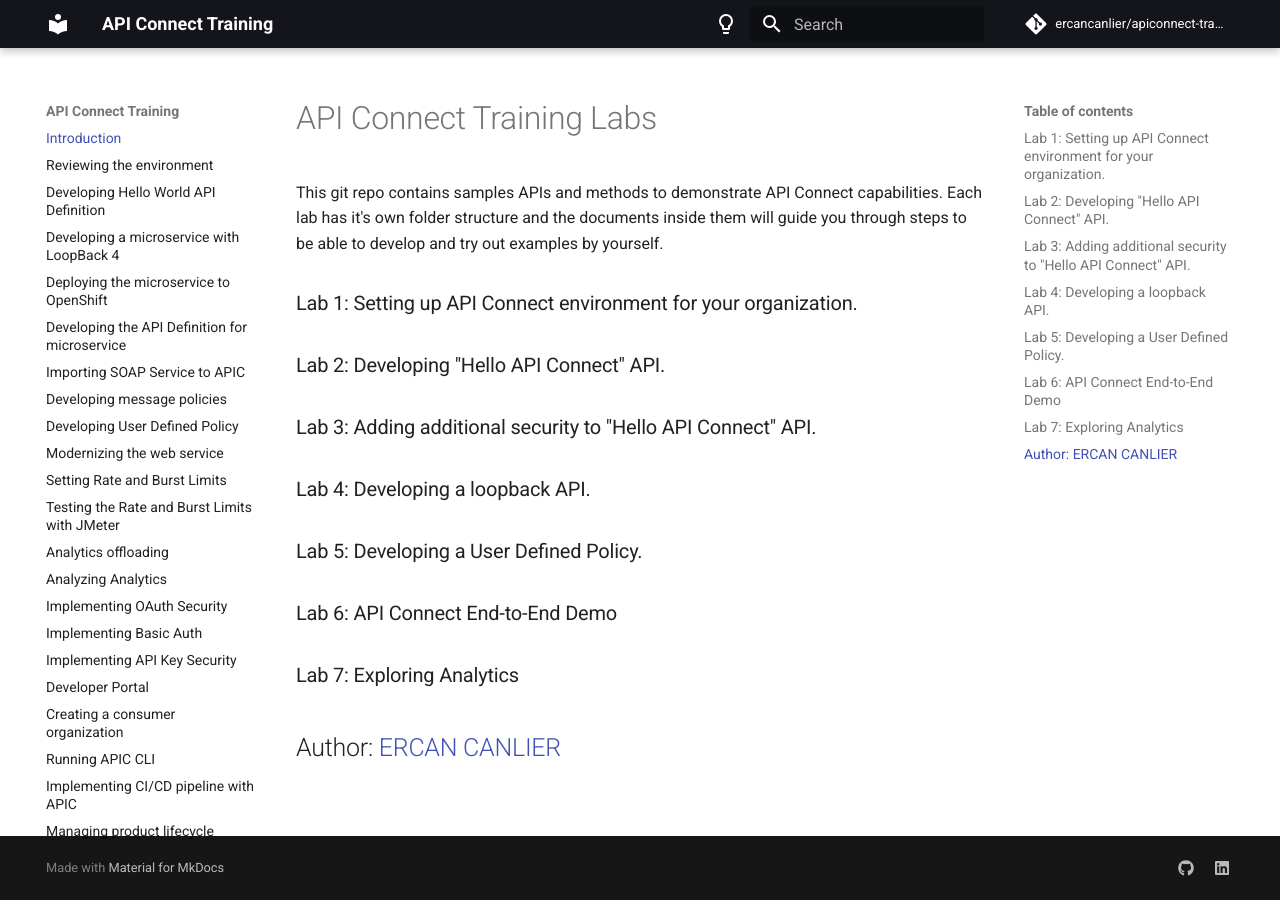
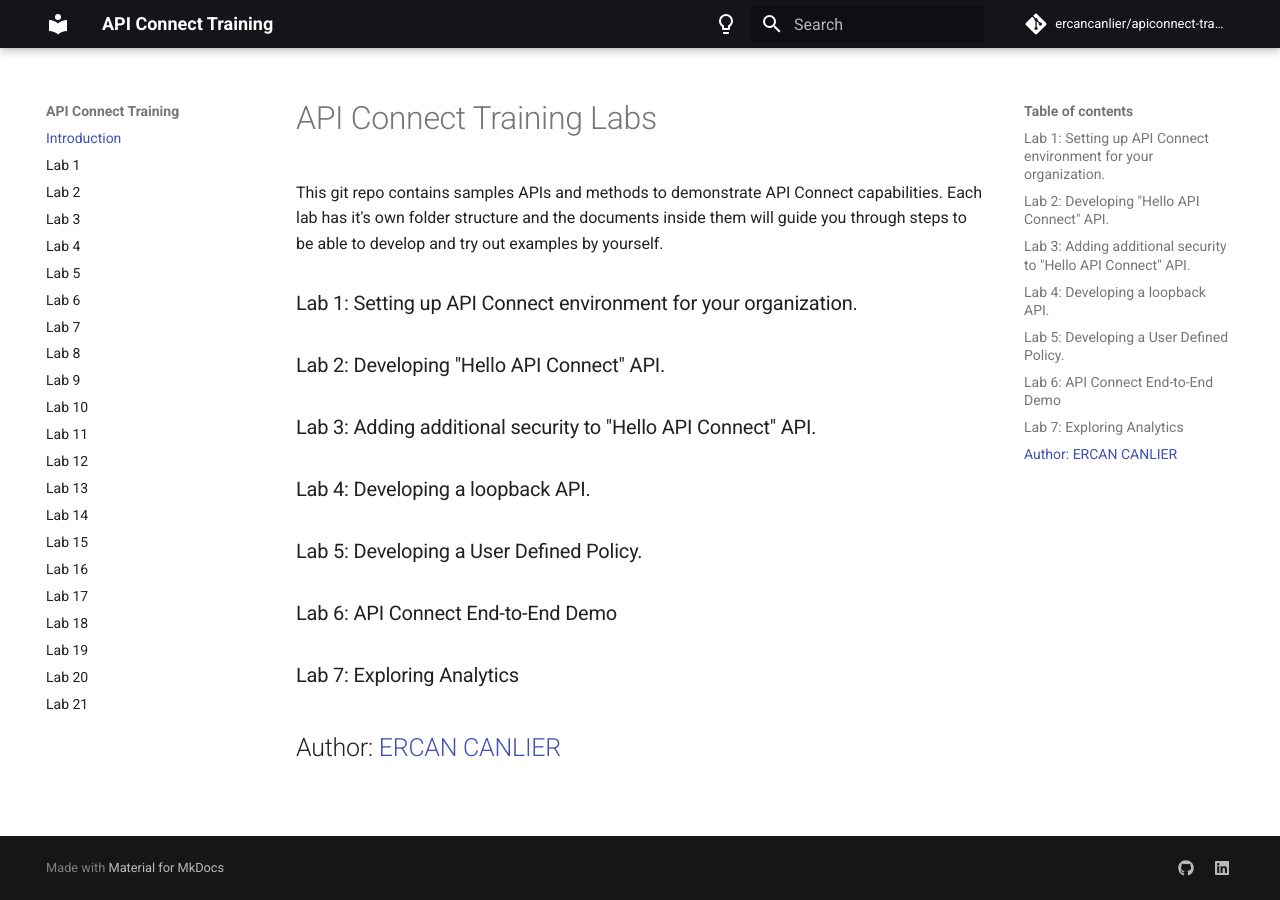
Before and after one commit to ercancanlier/apiconnect-training, an MkDocs documentation site: the page built from content/index.md, in a window 1280 px wide. Built offline with MkDocs 1.6.1 and Material for MkDocs 9.7.7, drawn with Linux system fonts in a browser that asks for light colours; comment, search, counter and statistics services are not loaded.

Commit message:
Update navigation

```diff
--- a/mkdocs.yml
+++ b/mkdocs.yml
@@ -82,26 +82,26 @@
 # Navigation
 nav:
   - Introduction: index.md
-  - Reviewing the environment: lab1/lab1.md
-  - Developing Hello World API Definition: lab2/lab2.md
-  - Developing a microservice with LoopBack 4: lab3/lab3.md
-  - Deploying the microservice to OpenShift: lab4/lab4.md
-  - Developing the API Definition for microservice: lab5/lab5.md
-  - Importing SOAP Service to APIC: lab6/lab6.md
-  - Developing message policies: lab7/lab7.md
-  - Developing User Defined Policy: lab8/lab8.md
-  - Modernizing the web service: lab9/lab9.md
-  - Setting Rate and Burst Limits: lab10/lab10.md
-  - Testing the Rate and Burst Limits with JMeter: lab11/lab11.md
-  - Analytics offloading: lab12/lab12.md
-  - Analyzing Analytics: lab13/lab13.md
-  - Implementing OAuth Security: lab14/lab14.md
-  - Implementing Basic Auth: lab15/lab15.md
-  - Implementing API Key Security: lab16/lab16.md
-  - Developer Portal: lab17/lab17.md
-  - Creating a consumer organization: lab18/lab18.md
-  - Running APIC CLI: lab19/lab19.md
-  - Implementing CI/CD pipeline with APIC: lab20/lab20.md
-  - Managing product lifecycle: lab21/lab21.md
+  - Lab 1: lab1/lab1.md
+  - Lab 2: lab2/lab2.md
+  - Lab 3: lab3/lab3.md
+  - Lab 4: lab4/lab4.md
+  - Lab 5: lab5/lab5.md
+  - Lab 6: lab6/lab6.md
+  - Lab 7: lab7/lab7.md
+  - Lab 8: lab8/lab8.md
+  - Lab 9: lab9/lab9.md
+  - Lab 10: lab10/lab10.md
+  - Lab 11: lab11/lab11.md
+  - Lab 12: lab12/lab12.md
+  - Lab 13: lab13/lab13.md
+  - Lab 14: lab14/lab14.md
+  - Lab 15: lab15/lab15.md
+  - Lab 16: lab16/lab16.md
+  - Lab 17: lab17/lab17.md
+  - Lab 18: lab18/lab18.md
+  - Lab 19: lab19/lab19.md
+  - Lab 20: lab20/lab20.md
+  - Lab 21: lab21/lab21.md
 
 docs_dir: content/
```
Also changed, not shown: README.md (+35 -7 lines).
